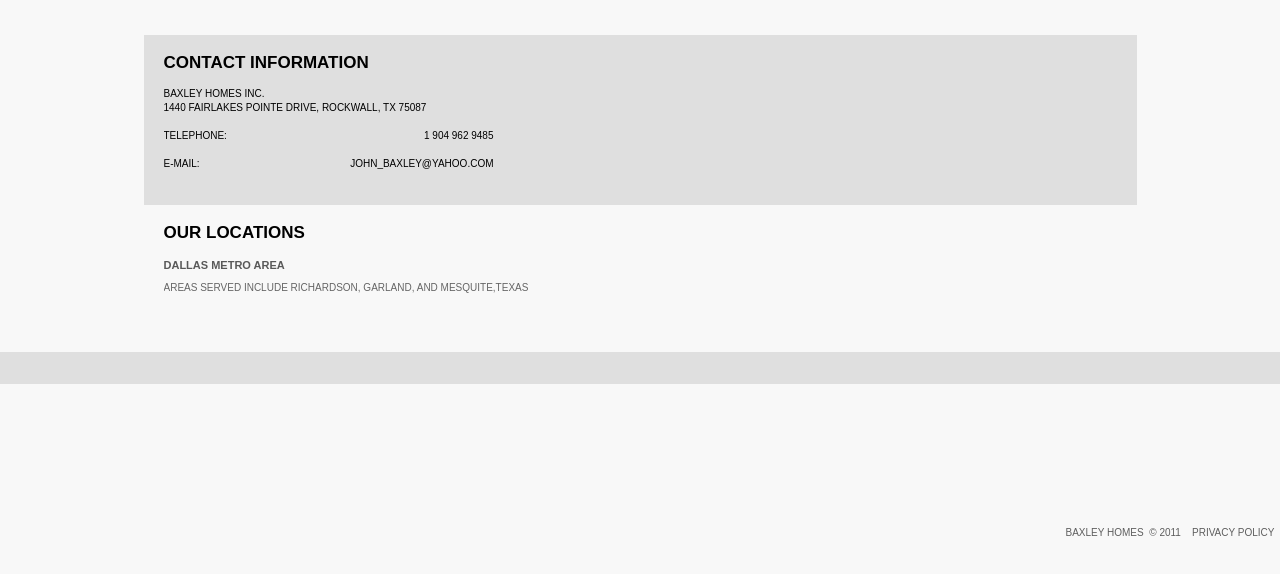
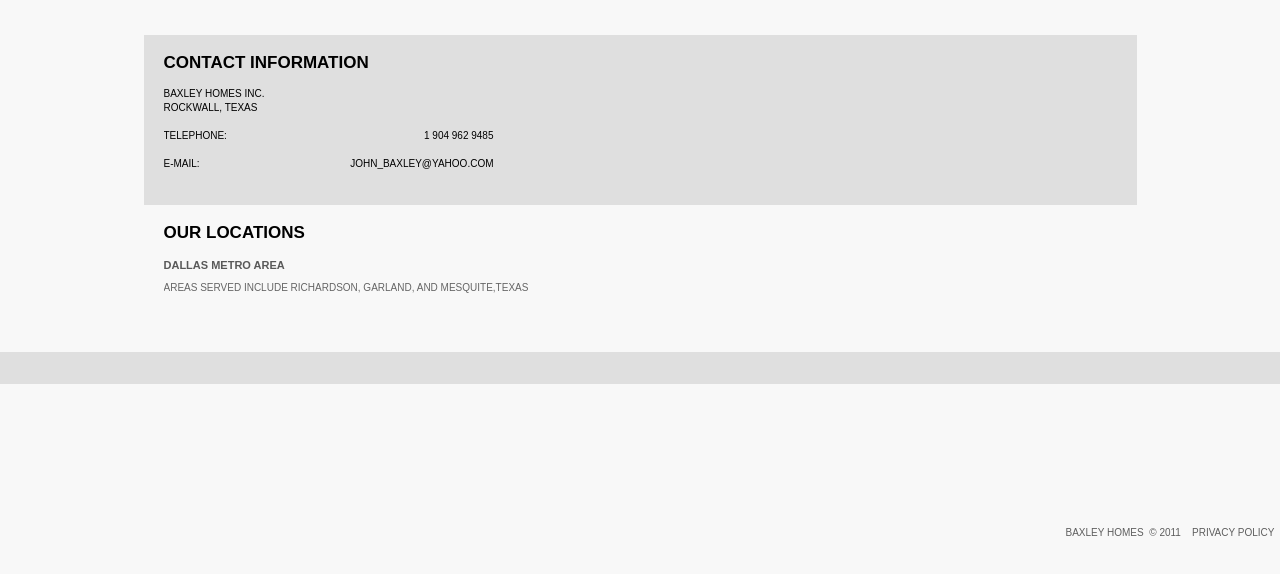
Before and after one commit to johnbaxley/baxleyhomes, a plain HTML site: page index-3.html in a window 1280 px wide. Shown: the part 126-700 px from the top of the page. Drawn offline with Linux system fonts and the light colour scheme.

Commit message:
Update index-3.html

```diff
--- a/index-3.html
+++ b/index-3.html
@@ -32,7 +32,7 @@
                 <div class="container">
                     <div class="col-1">
                     	<div class="txt">baxley homes Inc.<br>
-                        1440 Fairlakes Pointe Drive, Rockwall, TX 75087
+                        Rockwall, Texas
                         <p class="block-contact"><span></span> <br>
                         <span>1 904 962 9485</span>Telephone: <br>
                         <span></span> <br>
```
